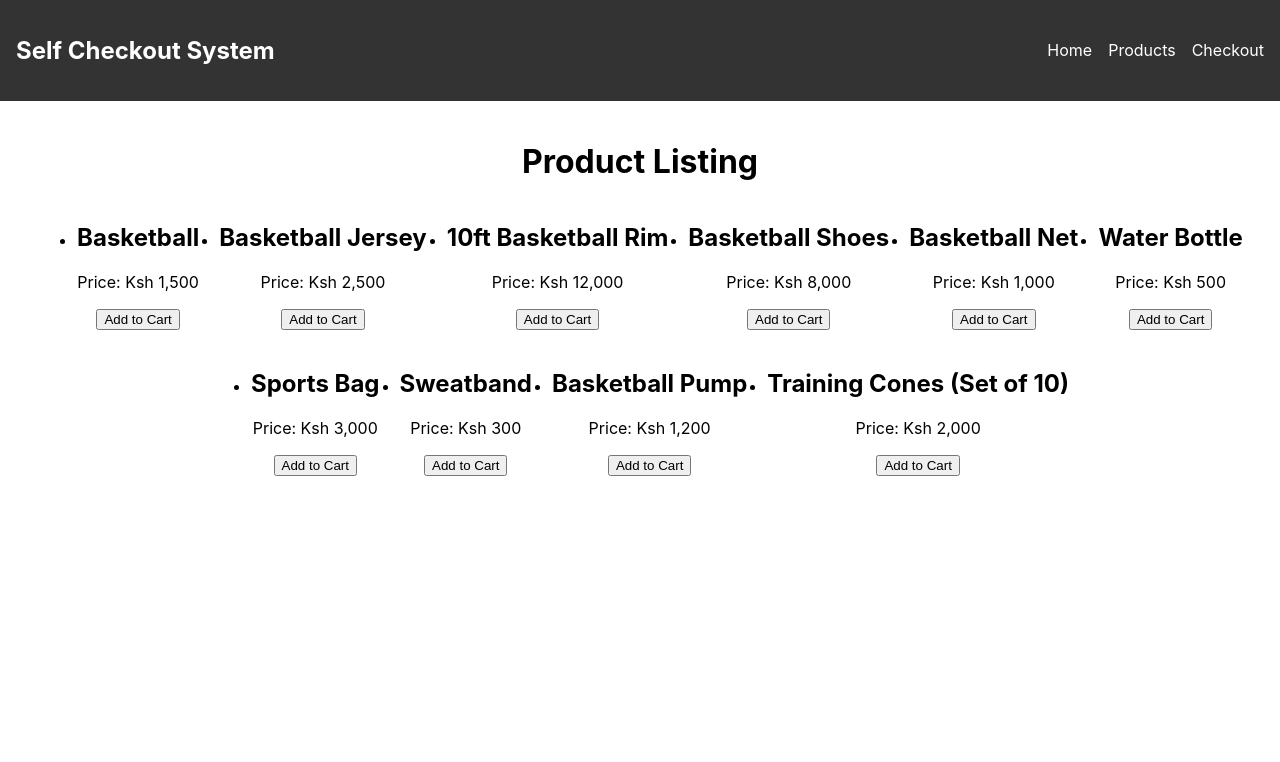
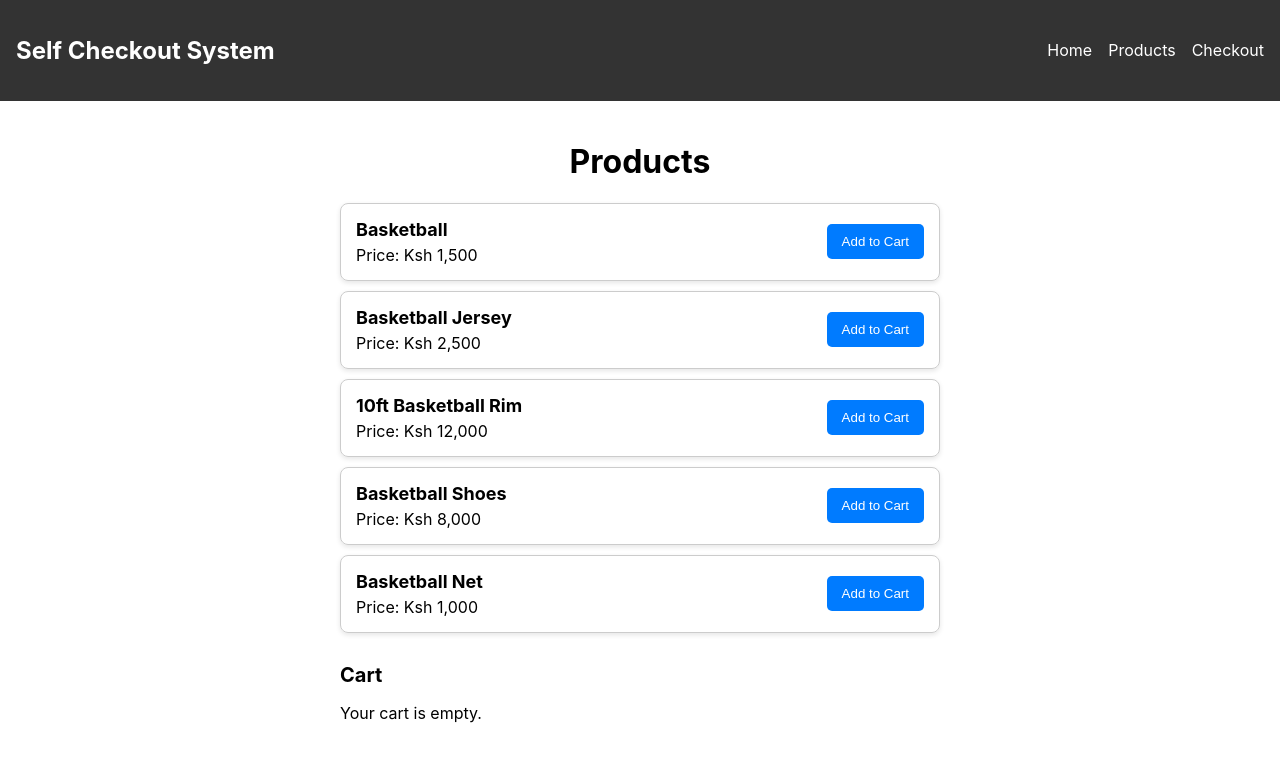
Before and after one commit to Brandonflex/Self-Check-out-system, a React (Create React App) app: page /products in a window 1280 px wide. Shown: the top 762 px of the page. Built offline with nearby package versions, Linux system fonts and the light colour scheme.

Commit message:
Product listing
For this commit, i plan on workintg to enhance the product listing and also fre-install the node module

```diff
--- a/package.json
+++ b/package.json
@@ -10,7 +10,7 @@
     "react": "^19.0.0",
     "react-dom": "^19.0.0",
     "react-router-dom": "^7.4.0",
-    "react-scripts": "5.0.1",
+    "react-scripts": "^3.0.1",
     "web-vitals": "^2.1.4"
   },
   "scripts": {
--- a/src/Components/Products/Products.css
+++ b/src/Components/Products/Products.css
@@ -4,32 +4,38 @@
 }
 
 .product-list {
-  display: flex;
-  flex-wrap: wrap;
-  gap: 20px;
-  justify-content: center;
+  list-style-type: none;
+  padding: 0;
+  margin: 0 auto;
+  max-width: 600px;
 }
 
-.product-card {
+.product-item {
+  display: flex;
+  justify-content: space-between;
+  align-items: center;
   border: 1px solid #ccc;
   border-radius: 8px;
   padding: 15px;
-  width: 200px;
-  text-align: center;
+  margin-bottom: 10px;
   box-shadow: 0 2px 5px rgba(0, 0, 0, 0.1);
 }
 
-.product-card h2 {
-  font-size: 18px;
-  margin-bottom: 10px;
+.product-details {
+  text-align: left;
 }
 
-.product-card p {
-  font-size: 16px;
-  margin-bottom: 15px;
+.product-item h2 {
+  font-size: 18px;
+  margin: 0;
 }
 
-.product-card button {
+.product-item p {
+  font-size: 16px;
+  margin: 5px 0 0;
+}
+
+.product-item button {
   background-color: #007bff;
   color: white;
   border: none;
@@ -38,6 +44,29 @@
   cursor: pointer;
 }
 
-.product-card button:hover {
+.product-item button:hover {
   background-color: #0056b3;
 }
+
+.cart {
+  margin-top: 30px;
+  text-align: left;
+  max-width: 600px;
+  margin-left: auto;
+  margin-right: auto;
+}
+
+.cart h2 {
+  font-size: 20px;
+  margin-bottom: 10px;
+}
+
+.cart ul {
+  list-style-type: none;
+  padding: 0;
+}
+
+.cart li {
+  border-bottom: 1px solid #ccc;
+  padding: 10px 0;
+}
--- a/src/Components/Products/Products.js
+++ b/src/Components/Products/Products.js
@@ -1,28 +1,25 @@
-import React from "react";
+import React, { useState } from "react";
 import "./Products.css";
 
 const Products = () => {
+  const [cart, setCart] = useState([]); // State to manage cart items
+
   const products = [
     { id: 1, name: "Basketball", price: 1500 },
     { id: 2, name: "Basketball Jersey", price: 2500 },
     { id: 3, name: "10ft Basketball Rim", price: 12000 },
     { id: 4, name: "Basketball Shoes", price: 8000 },
     { id: 5, name: "Basketball Net", price: 1000 },
-    { id: 6, name: "Water Bottle", price: 500 },
-    { id: 7, name: "Sports Bag", price: 3000 },
-    { id: 8, name: "Sweatband", price: 300 },
-    { id: 9, name: "Basketball Pump", price: 1200 },
-    { id: 10, name: "Training Cones (Set of 10)", price: 2000 },
   ];
 
   const handleAddToCart = (product) => {
+    setCart((prevCart) => [...prevCart, product]); // Add product to cart
     alert(`${product.name} added to cart!`);
-    //  cart functionality//
   };
 
   return (
     <div className="products">
-      <h1>Product Listing</h1>
+      <h1>Products</h1>
       <ul className="product-list">
         {products.map((product) => (
           <li key={product.id} className="product-item">
@@ -34,6 +31,21 @@ const Products = () => {
           </li>
         ))}
       </ul>
+
+      <div className="cart">
+        <h2>Cart</h2>
+        {cart.length === 0 ? (
+          <p>Your cart is empty.</p>
+        ) : (
+          <ul>
+            {cart.map((item, index) => (
+              <li key={index}>
+                {item.name} - Ksh {item.price.toLocaleString()}
+              </li>
+            ))}
+          </ul>
+        )}
+      </div>
     </div>
   );
 };
```
Also changed, not shown: 1 other file (tests, documents, lock files or other folders).
